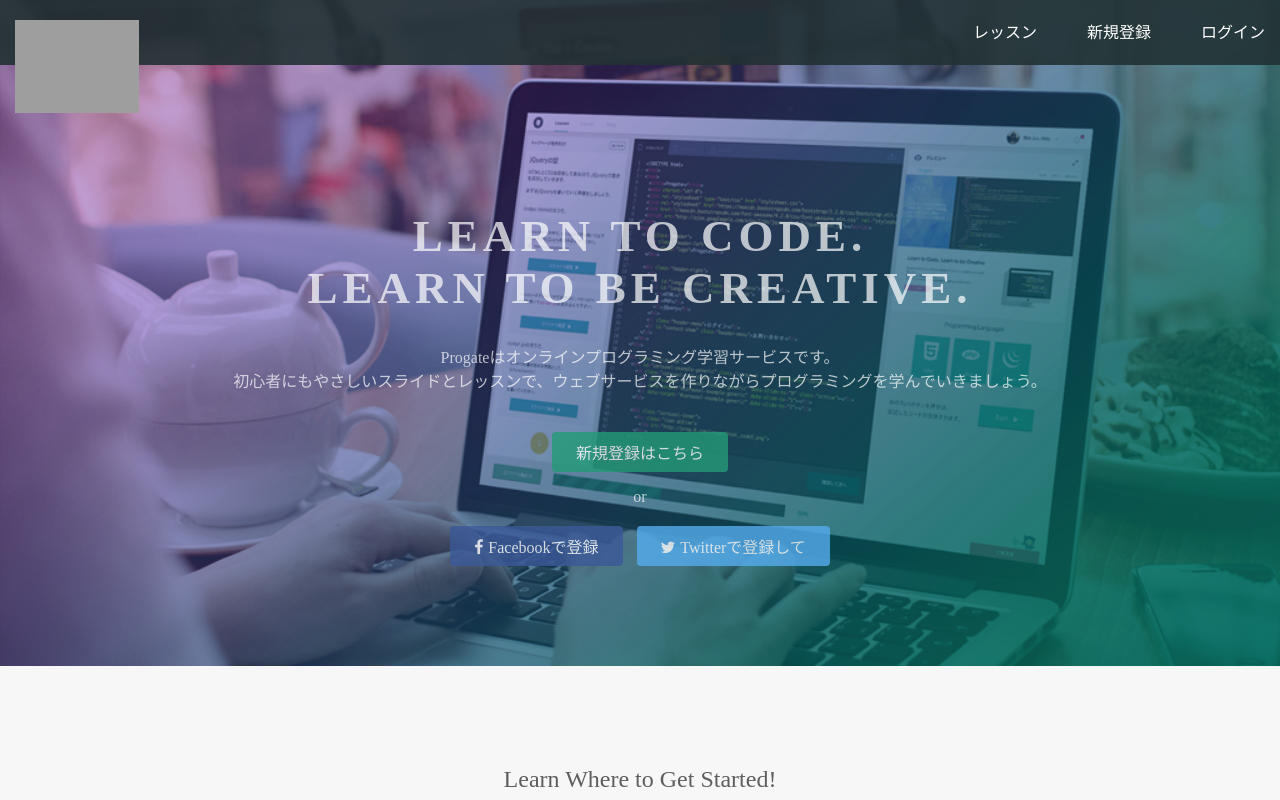
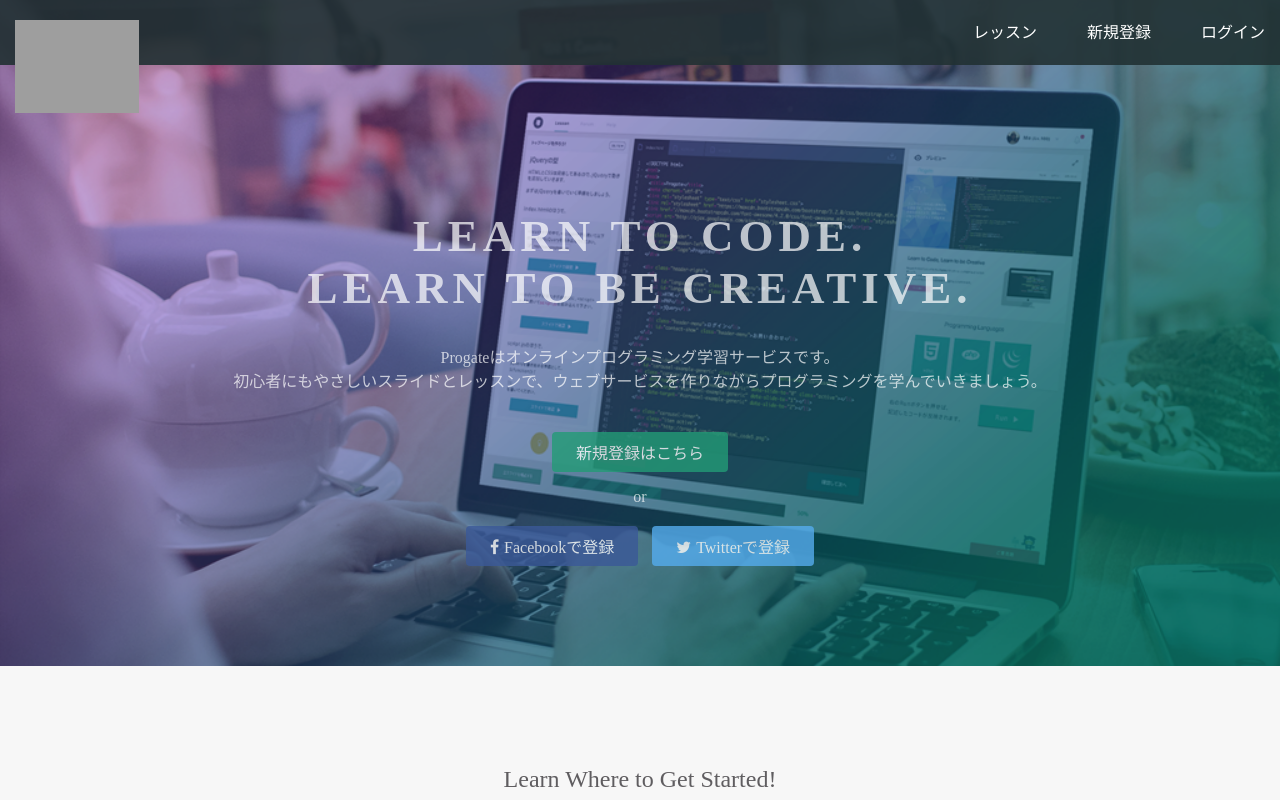
Before and after one commit to so114/so114.github.io, a plain HTML site: page index.html in a window 1280 px wide. Shown: the top 800 px of the page. Drawn offline with Linux system fonts and the light colour scheme; grey boxes are pictures that could not be loaded.

Commit message:
Update index.html

```diff
--- a/index.html
+++ b/index.html
@@ -29,7 +29,7 @@
         <a href="#" class="btn signup">新規登録はこちら</a>
         <p>or</p>
         <a href="#" class="btn facebook"><span class="fa fa-facebook"></span>Facebookで登録</a>
-        <a href="#" class="btn twitter"><span class="fa fa-twitter"></span>Twitterで登録して</a>
+        <a href="#" class="btn twitter"><span class="fa fa-twitter"></span>Twitterで登録</a>
       </div>
     </div>
   </div>
```
